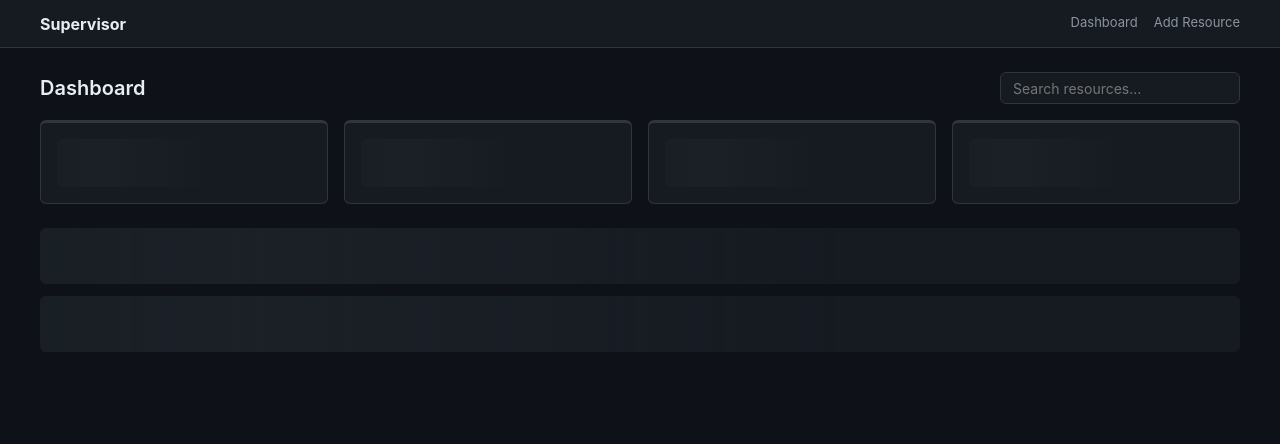
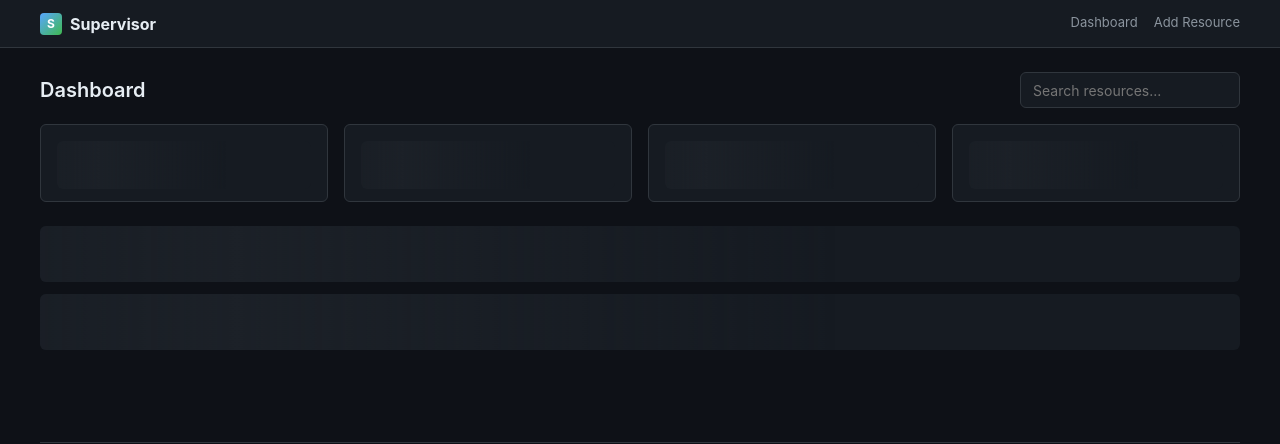
Before and after one commit to devsquall/supavision, a FastAPI app: template src/supervisor/web/templates/dashboard.html in a window 1280 px wide. Shown: the top 444 px of the page. Run offline with FastAPI, Linux system fonts and the light colour scheme; the template is opened without the code that fills it, so the values that code supplies are empty; parts of the project's set-up code (start-up, migrations or seed data) failed here and were passed over.

Commit message:
Design polish: logo, stat cards, search, card layout, settings alignment
Nav:
- Added gradient logo icon (S in blue-green gradient square)
- Brand now has icon + text layout

Stat cards:
- Removed top border accent (was redundant with color on number)
- Better padding proportions
- Spacing between number and label

Search:
- Moved inline style to .search-input CSS class
- Proper sizing (220px max, 32px height, smaller font)

Resource cards:
- Summary text separated by top border for visual hierarchy
- Critical cards: summary text in primary color (not muted)
- Better spacing between header and meta

Settings:
- Button height explicitly 36px to match inputs
- flex-shrink: 0 prevents button compression

Co-Authored-By: Claude Opus 4.6 (1M context) <noreply@anthropic.com>

```diff
--- a/src/supervisor/web/static/style.css
+++ b/src/supervisor/web/static/style.css
@@ -76,11 +76,19 @@ summary { cursor: pointer; font-weight: 500; padding: var(--sp-2) 0; }
 .nav-brand {
   font-weight: 700; font-size: var(--text-lg);
   color: var(--color-text); text-decoration: none;
+  display: flex; align-items: center; gap: var(--sp-2);
 }
 .nav-brand:hover { color: var(--color-text); text-decoration: none; }
+.nav-logo {
+  width: 22px; height: 22px; border-radius: var(--radius-sm);
+  background: linear-gradient(135deg, var(--color-link), var(--color-healthy));
+  display: flex; align-items: center; justify-content: center;
+  font-size: 12px; color: #fff; font-weight: 700;
+}
 .nav-links { display: flex; gap: var(--sp-4); list-style: none; }
 .nav-links a {
   font-size: var(--text-sm); color: var(--color-text-2); text-decoration: none;
+  padding: var(--sp-1) 0;
 }
 .nav-links a:hover { color: var(--color-text); }
 
@@ -94,14 +102,13 @@ summary { cursor: pointer; font-weight: 500; padding: var(--sp-2) 0; }
 
 .stat-card {
   background: var(--color-surface); border: 1px solid var(--color-border);
-  border-top: 3px solid var(--color-border); border-radius: var(--radius-md);
-  padding: var(--sp-4); text-align: center;
+  border-radius: var(--radius-md); padding: var(--sp-4) var(--sp-4) var(--sp-3);
 }
 .stat-card--critical { border-top-color: var(--color-critical); background: rgba(248, 81, 73, 0.04); }
 .stat-card--warning  { border-top-color: var(--color-warning); }
 .stat-card--healthy  { border-top-color: var(--color-healthy); }
 
-.stat-number { font-size: var(--text-2xl); font-weight: 700; line-height: 1; }
+.stat-number { font-size: var(--text-2xl); font-weight: 700; line-height: 1; margin-bottom: var(--sp-1); }
 .stat-card--critical .stat-number { color: var(--color-critical); }
 .stat-card--warning  .stat-number { color: var(--color-warning); }
 .stat-card--healthy  .stat-number { color: var(--color-healthy); }
@@ -129,8 +136,10 @@ summary { cursor: pointer; font-weight: 500; padding: var(--sp-2) 0; }
 }
 .resource-card-name:hover { color: var(--color-link-hover); text-decoration: underline; }
 .resource-card-meta {
-  font-size: var(--text-sm); color: var(--color-text-2); margin-top: var(--sp-1); padding-left: var(--sp-1);
+  font-size: var(--text-sm); color: var(--color-text-2); margin-top: var(--sp-2);
+  padding-top: var(--sp-2); border-top: 1px solid var(--color-border);
 }
+.resource-card--critical .resource-card-meta { color: var(--color-text); }
 @media (max-width: 480px) {
   .resource-card-header { flex-direction: column; align-items: flex-start; }
   .resource-card-header .btn { align-self: flex-end; margin-top: var(--sp-2); }
@@ -255,6 +264,7 @@ summary { cursor: pointer; font-weight: 500; padding: var(--sp-2) 0; }
   gap: var(--sp-4); margin-bottom: var(--sp-4); flex-wrap: wrap;
 }
 .page-header h2 { margin-bottom: 0; display: flex; align-items: center; gap: var(--sp-2); }
+.search-input { max-width: 220px; height: 32px; font-size: var(--text-sm); }
 .actions { display: flex; gap: var(--sp-2); }
 .empty-state {
   background: var(--color-surface); border: 1px dashed var(--color-border);
@@ -339,6 +349,7 @@ summary { cursor: pointer; font-weight: 500; padding: var(--sp-2) 0; }
 .settings-row {
   display: flex; gap: var(--sp-3); align-items: flex-end;
 }
+.settings-row .btn { height: 36px; margin-bottom: 0; flex-shrink: 0; }
 .settings-row .form-group { flex: 1; margin-bottom: 0; }
 @media (max-width: 480px) { .settings-row { flex-direction: column; align-items: stretch; } }
 
--- a/src/supervisor/web/templates/base.html
+++ b/src/supervisor/web/templates/base.html
@@ -11,7 +11,7 @@
 <body>
   <nav class="nav" role="navigation" aria-label="Main navigation">
     <div class="nav-inner">
-      <a href="/" class="nav-brand">Supervisor</a>
+      <a href="/" class="nav-brand"><span class="nav-logo">S</span> Supervisor</a>
       <ul class="nav-links">
         <li><a href="/">Dashboard</a></li>
         <li><a href="/resources/new">Add Resource</a></li>
--- a/src/supervisor/web/templates/dashboard.html
+++ b/src/supervisor/web/templates/dashboard.html
@@ -3,8 +3,7 @@
 {% block content %}
 <div class="page-header">
   <h2>Dashboard</h2>
-  <input type="search" class="form-input" placeholder="Search resources..."
-         style="max-width:240px; height:32px;"
+  <input type="search" class="form-input search-input" placeholder="Search resources..."
          hx-get="/dashboard/overview" hx-trigger="input changed delay:300ms, search"
          hx-target="#overview" hx-include="this" name="q">
 </div>
```
